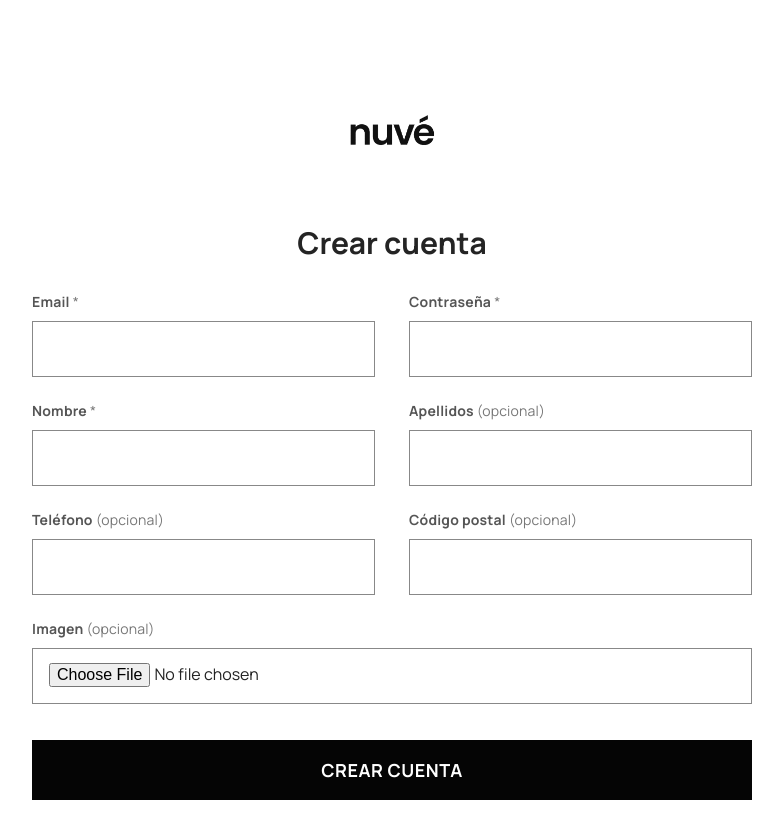
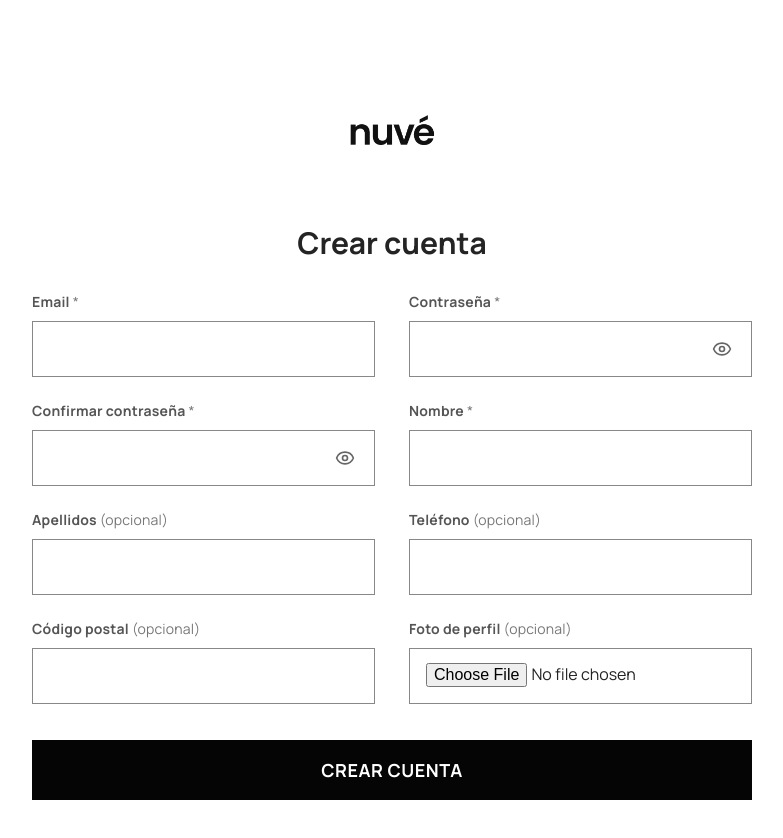
Before and after one commit to Ismabc05/Nuve, a React (Vite) app in the folder frontend/: page /register in a window 1280 px wide. Shown: the whole page, without its empty margins (248-1031 px from the left). Built offline with nearby package versions, Linux system fonts and the light colour scheme.

Commit message:
estilos mejorados

```diff
--- a/frontend/package.json
+++ b/frontend/package.json
@@ -12,6 +12,7 @@
   "dependencies": {
     "react": "^19.2.8",
     "react-dom": "^19.2.8",
+    "react-icons": "^5.7.0",
     "react-router-dom": "^7.18.3"
   },
   "devDependencies": {
--- a/frontend/src/estilos/auth/login.css
+++ b/frontend/src/estilos/auth/login.css
@@ -88,7 +88,7 @@
 
 /* Botón */
 
-.login__form button {
+.login__form button[type="submit"] {
   width: 100%;
   height: 60px;
   margin-top: 30px;
@@ -106,11 +106,11 @@
     transform 0.2s ease;
 }
 
-.login__form button:hover {
+.login__form button[type="submit"]:hover {
   background-color: #333333;
 }
 
-.login__form button:active {
+.login__form button[type="submit"]:active {
   transform: scale(0.99);
 }
 
@@ -130,8 +130,60 @@
   text-align: center;
 }
 
+/* Wrapper de la contraseña */
+.login__password-wrapper {
+  position: relative;
+  width: 100%;
+  margin-bottom: 20px;
+}
+
+.login__password-wrapper input {
+  width: 100%;
+  height: 56px;
+  padding: 0 48px 0 16px; /* espacio a la derecha para el ojito */
+  margin-bottom: 0;
+  border: 1px solid #888888;
+  border-radius: 0;
+  outline: none;
+  background-color: #ffffff;
+  color: #222222;
+  font-family: inherit;
+  font-size: 17px;
+  transition: border-color 0.2s ease, box-shadow 0.2s ease;
+}
+
+.login__password-wrapper input:focus {
+  border-color: #111111;
+  box-shadow: 0 0 0 1px #111111;
+}
+
+/* Botón del ojito */
+.login__password-toggle {
+  position: absolute;
+  right: 14px;
+  top: 50%;
+  transform: translateY(-50%);
+  width: 32px;
+  height: 32px;
+  background: none;
+  border: none;
+  padding: 0;
+  margin: 0;
+  cursor: pointer;
+  display: flex;
+  align-items: center;
+  justify-content: center;
+  color: #666666;
+  transition: color 0.2s ease;
+}
+
+.login__password-toggle:hover {
+  color: #111111;
+}
+
 /* Móvil */
 
+/* Móvil */
 @media (max-width: 600px) {
   .login {
     padding: 52px 34px 32px;
@@ -143,7 +195,7 @@
   }
 
   .login__container {
-    transform: translateY(35px)
+    transform: translateY(35px);
   }
 
   .login__title {
@@ -161,9 +213,23 @@
     height: 56px;
   }
 
-  .login__form button {
+  /* Aseguramos que el input de contraseña también tenga el padding correcto en móvil */
+  .login__password-wrapper input {
+    height: 56px;
+    padding: 0 48px 0 16px;
+  }
+
+  /* El ojito se mantiene bien posicionado */
+  .login__password-toggle {
+    right: 14px;
+    width: 32px;
+    height: 32px;
+  }
+
+  .login__form button[type="submit"] {
     height: 60px;
     margin-top: 30px;
+    margin-bottom: 20px;
   }
 
   .login__terms {
--- a/frontend/src/estilos/auth/register.css
+++ b/frontend/src/estilos/auth/register.css
@@ -46,10 +46,6 @@
   display: flex;
   flex-direction: column;
   min-width: 0;
-}
-
-.register__field--full {
-  grid-column: 1 / -1;
 }
 
 .register__field label {
@@ -120,6 +116,55 @@
   transform: scale(0.99);
 }
 
+/* Wrapper de la contraseña */
+.register__password-wrapper {
+  position: relative;
+  width: 100%;
+}
+
+.register__password-wrapper input {
+  width: 100%;
+  height: 56px;
+  padding: 0 48px 0 16px; /* espacio a la derecha para el ojito */
+  border: 1px solid #888888;
+  border-radius: 0;
+  outline: none;
+  background-color: #ffffff;
+  color: #222222;
+  font-family: inherit;
+  font-size: 16px;
+  transition: border-color 0.2s ease, box-shadow 0.2s ease;
+}
+
+.register__password-wrapper input:focus {
+  border-color: #111111;
+  box-shadow: 0 0 0 1px #111111;
+}
+
+/* Botón del ojito */
+.register__password-toggle {
+  position: absolute;
+  right: 14px;
+  top: 50%;
+  transform: translateY(-50%);
+  width: 32px;
+  height: 32px;
+  background: none;
+  border: none;
+  padding: 0;
+  margin: 0;
+  cursor: pointer;
+  display: flex;
+  align-items: center;
+  justify-content: center;
+  color: #666666;
+  transition: color 0.2s ease;
+}
+
+.register__password-toggle:hover {
+  color: #111111;
+}
+
 /* Móvil */
 
 @media (max-width: 600px) {
--- a/frontend/src/paginas/Auth/Login.tsx
+++ b/frontend/src/paginas/Auth/Login.tsx
@@ -1,6 +1,12 @@
 import '../../estilos/auth/login.css'
+import { LuEye, LuEyeOff } from "react-icons/lu";
+import { useState } from 'react';
 
 function Login() {
+
+    const [showPassword, setShowPassword] = useState(false);
+
+
     return (
         <>
             <main className="login">
@@ -13,18 +19,38 @@ function Login() {
                     <p className="login__description">Introduce tu dirección de correo para iniciar sesión o registrarte</p>
 
                     <form className="login__form">
+
                         <label htmlFor="email">EMAIL:</label>
                         <input id="email" type="email" name="email" />
+
                         <label htmlFor="email">CONTRASEÑA:</label>
-                        <input id="password" type="password" name="password" />
+                        <div className="login__password-wrapper">
+                            <input
+                                id="password"
+                                type={showPassword ? "text" : "password"}
+                                name="password"
+                            />
+                            <button
+                                type="button"
+                                className="login__password-toggle"
+                                onClick={() => setShowPassword(!showPassword)}
+                                aria-label={showPassword ? "Ocultar contraseña" : "Mostrar contraseña"}
+                            >
+                                {showPassword ? <LuEyeOff size={20} /> : <LuEye size={20} />}
+                            </button>
+                        </div>
+
                         <p className="login__forgot__password">
                             ¿Has olvidado tu contraseña?
                         </p>
+
                         <p className="login__terms">
                             Al continuar, aceptas los términos y condiciones de Nuvé
                             y confirmas que has leído nuestra política de privacidad.
                         </p>
+
                         <button type="submit">Continuar</button>
+
                     </form>
 
                 </section>
--- a/frontend/src/paginas/Auth/Register.tsx
+++ b/frontend/src/paginas/Auth/Register.tsx
@@ -1,6 +1,11 @@
 import '../../estilos/auth/register.css'
+import { LuEye, LuEyeOff } from "react-icons/lu";
+import { useState } from 'react';
 
 function Register() {
+
+  const [showPassword, setShowPassword] = useState(false);
+  const [showConfirmPassword, setConfirmShowPassword] = useState(false);
   return (
     <main className="register">
       <section className="register__container">
@@ -34,12 +39,45 @@ function Register() {
                 Contraseña <span>*</span>
               </label>
 
-              <input
-                id="password"
-                type="password"
-                name="password"
-                required
-              />
+              <div className="register__password-wrapper">
+                <input
+                  id="password"
+                  type={showPassword ? "text" : "password"}
+                  name="password"
+                  required
+                />
+                <button
+                  type="button"
+                  className="register__password-toggle"
+                  onClick={() => setShowPassword(!showPassword)}
+                  aria-label={showPassword ? "Ocultar contraseña" : "Mostrar contraseña"}
+                >
+                  {showPassword ? <LuEyeOff size={20} /> : <LuEye size={20} />}
+                </button>
+              </div>
+            </div>
+
+            <div className="register__field">
+              <label htmlFor="confirmPassword">
+                Confirmar contraseña <span>*</span>
+              </label>
+
+              <div className="register__password-wrapper">
+                <input
+                  id="confirmPassword"
+                  type={showConfirmPassword ? "text" : "password"}
+                  name="confirmPassword"
+                  required
+                />
+                <button
+                  type="button"
+                  className="register__password-toggle"
+                  onClick={() => setConfirmShowPassword(!showConfirmPassword)}
+                  aria-label={showConfirmPassword ? "Ocultar contraseña" : "Mostrar contraseña"}
+                >
+                  {showConfirmPassword ? <LuEyeOff size={20} /> : <LuEye size={20} />}
+                </button>
+              </div>
             </div>
 
             <div className="register__field">
@@ -64,7 +102,6 @@ function Register() {
                 id="lastName"
                 type="text"
                 name="lastName"
-                required
               />
             </div>
 
@@ -77,7 +114,6 @@ function Register() {
                 id="phone"
                 type="tel"
                 name="phone"
-                required
               />
             </div>
 
@@ -90,13 +126,12 @@ function Register() {
                 id="postalCode"
                 type="text"
                 name="postalCode"
-                required
               />
             </div>
 
-            <div className="register__field register__field--full">
+            <div className="register__field">
               <label htmlFor="image">
-                Imagen <span>(opcional)</span>
+                Foto de perfil <span>(opcional)</span>
               </label>
 
               <input
```
Also changed, not shown: 1 other file (tests, documents, lock files or other folders).
